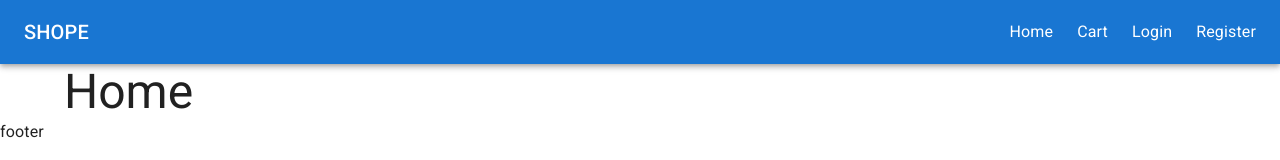
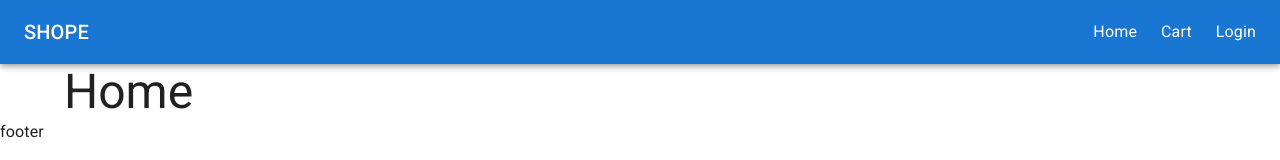
Before and after one commit to Mohammed-Alqerem/react-shop, a React (Vite) app: page / in a window 1280 px wide. Shown: the top 160 px of the page. Built offline with nearby package versions, Linux system fonts and the light colour scheme.

Commit message:
edit the navbar item

```diff
--- a/src/components/navbar/Navbar.jsx
+++ b/src/components/navbar/Navbar.jsx
@@ -23,7 +23,6 @@ export default function Navbar() {
             <Link underline='none' component={RouterLink} to={'/'} color="inherit">Home</Link>
             <Link underline='none' component={RouterLink} to={'cart'} color="inherit">Cart</Link>
             <Link underline='none' component={RouterLink} to={'login'} color="inherit">Login</Link>
-            <Link underline='none' component={RouterLink} to={'register'} color="inherit">Register</Link>
           </Box>
 
           <IconButton
```
